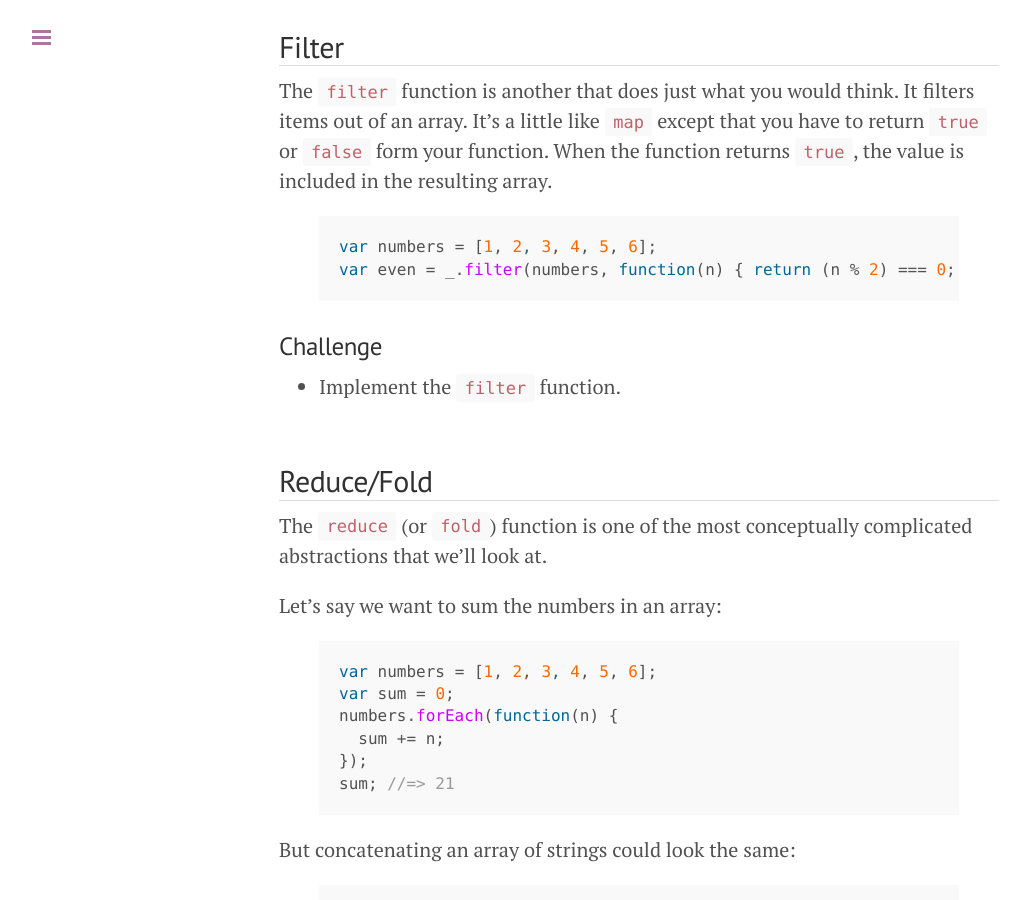
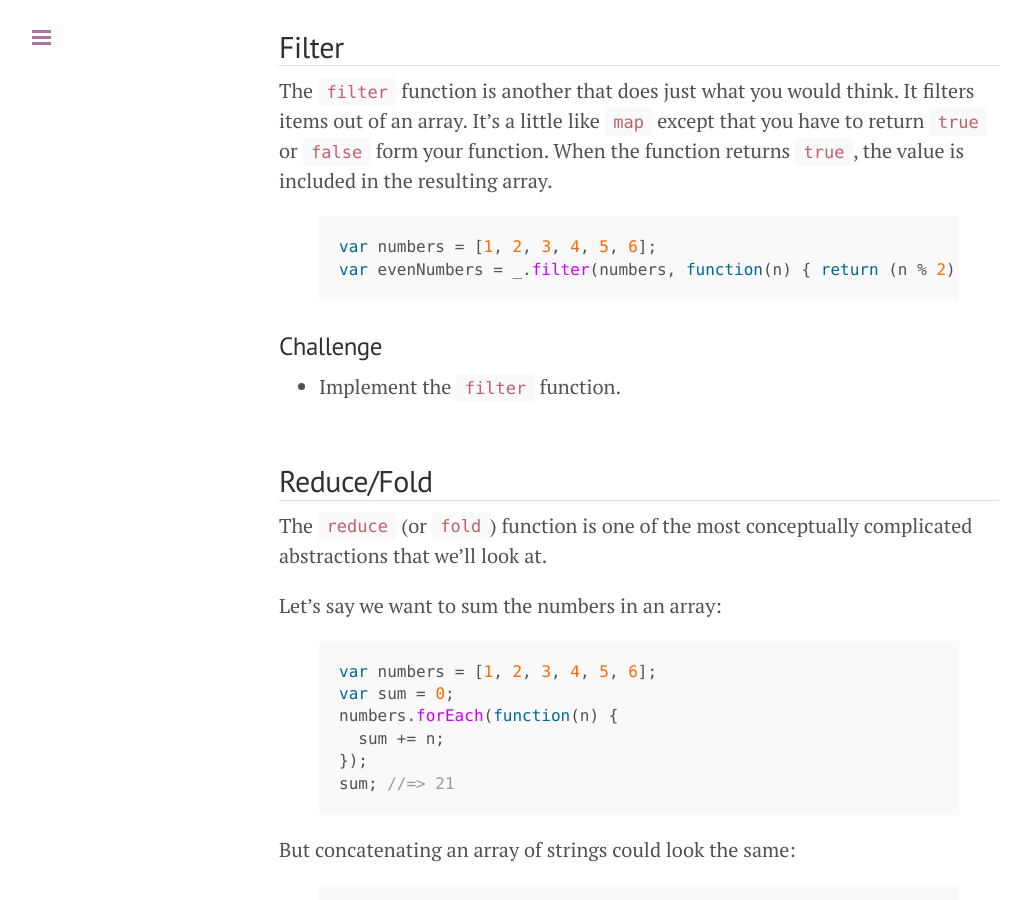
Before and after one commit to wbyoung/jsi, a Jekyll site: the page built from _posts/00-02-05-functional.md, in a window 1280 px wide and 900 px high, scrolled down 4694 px. Shown: the whole window, without its empty margins (1-1010 px from the left). Built offline with Jekyll 4.4.1, drawn with Linux system fonts in a browser that asks for light colours; nearby versions of some CDN libraries; Markdown is read by kramdown in place of the engine named in the settings.

Commit message:
Improved code example clarity.

```diff
--- a/_config.yml
+++ b/_config.yml
@@ -18,4 +18,4 @@ author:
   url:            https://twitter.com/wbyoung
 
 # Custom vars
-version:          1.0.8
+version:          1.0.10
--- a/_posts/00-02-05-functional.md
+++ b/_posts/00-02-05-functional.md
@@ -210,7 +210,7 @@ returns `true`, the value is included in the resulting array.
 
 {% highlight javascript %}
 var numbers = [1, 2, 3, 4, 5, 6];
-var even = _.filter(numbers, function(n) { return (n % 2) === 0; });
+var evenNumbers = _.filter(numbers, function(n) { return (n % 2) === 0; });
 {% endhighlight %}
 
 ### Challenge
```
